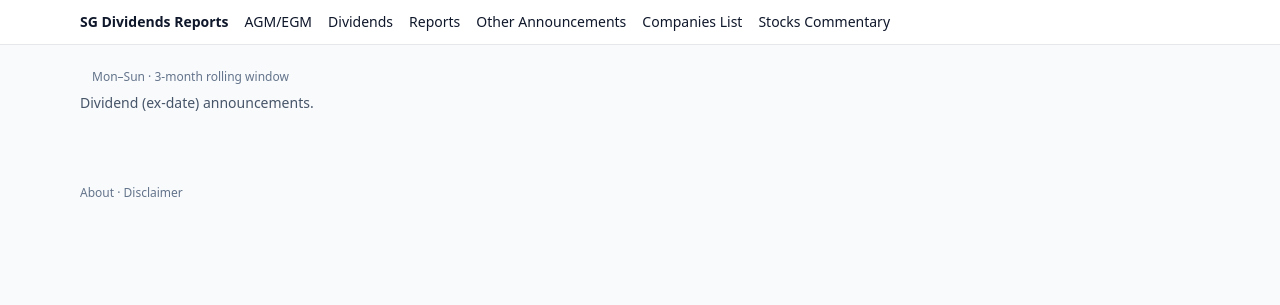
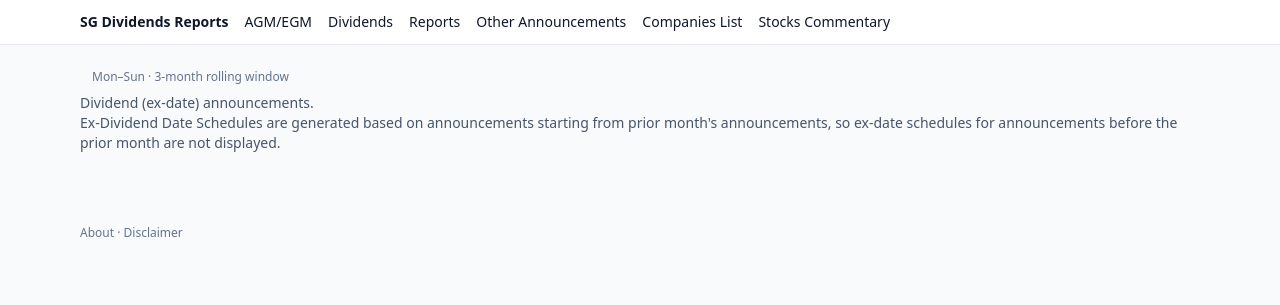
Before and after one commit to maxloopinmok/sgdr-pa, a Django app: template templates/calendar/dividends.html in a window 1280 px wide. Shown: the top 305 px of the page. Run offline with Django 5.2, Linux system fonts and the light colour scheme; the template is opened without the code that fills it, so the values that code supplies are empty; some libraries are stand-ins or nearby versions.

Commit message:
amended templates/calendar/dividends.html

```diff
--- a/templates/calendar/dividends.html
+++ b/templates/calendar/dividends.html
@@ -1,2 +1,2 @@
 {% extends "calendar/_layout.html" %}
-{% block lede %}Dividend (ex-date) announcements.{% endblock %}
+{% block lede %}Dividend (ex-date) announcements.<br/>Ex-Dividend Date Schedules are generated based on announcements starting from prior month's announcements, so ex-date schedules for announcements before the prior month are not displayed.{% endblock %}
```
